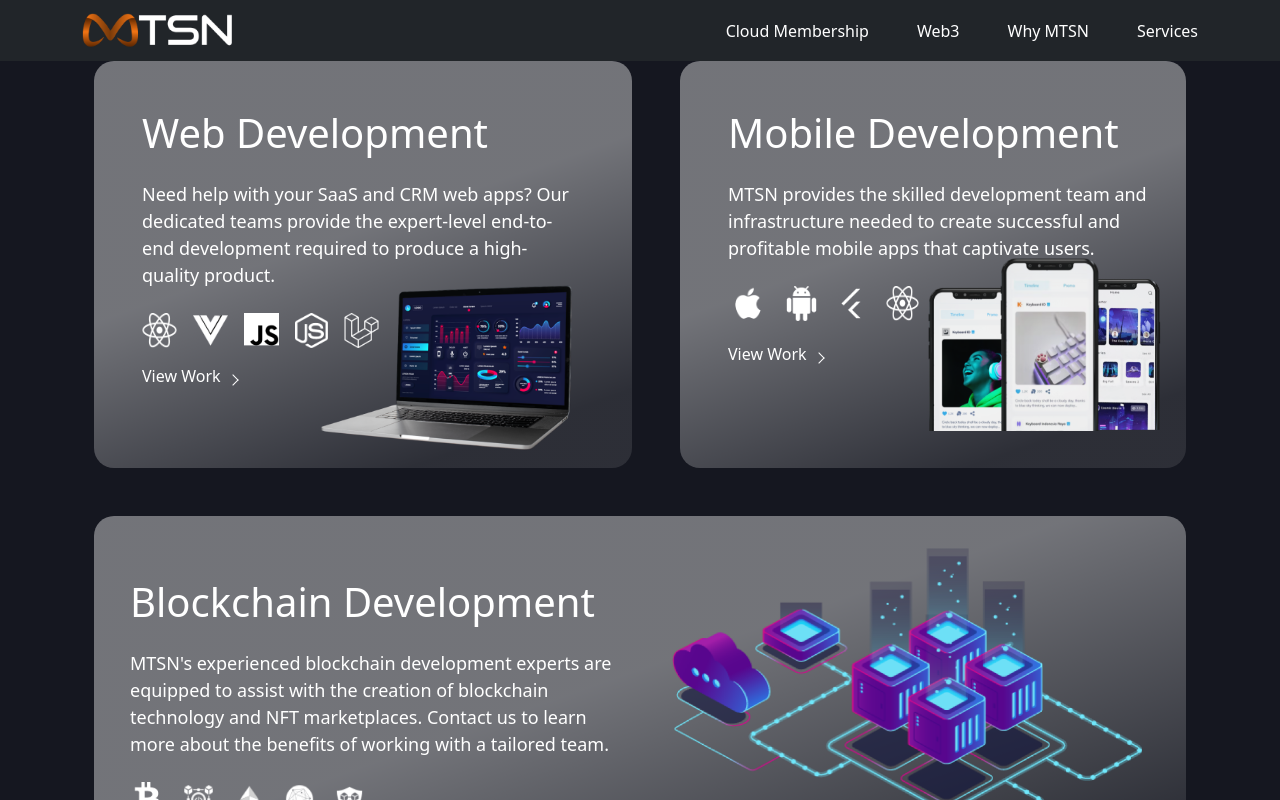
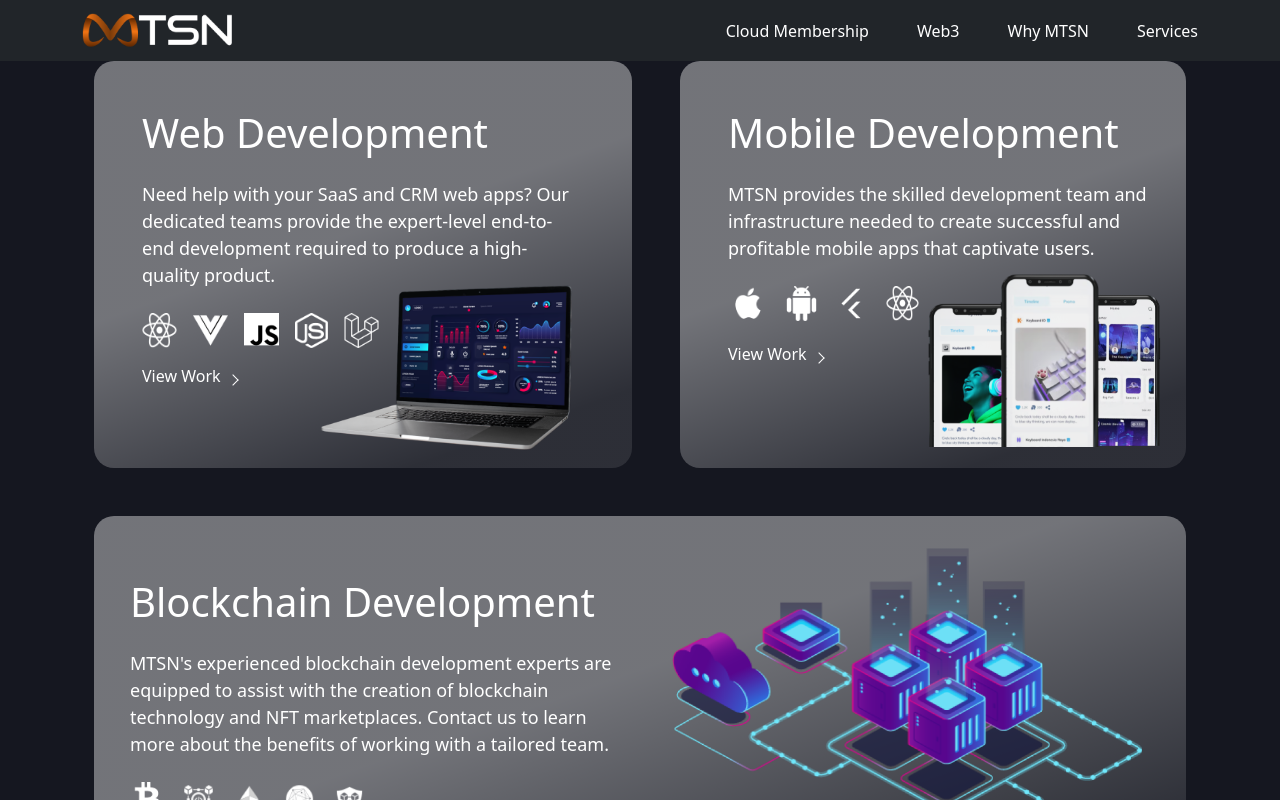
Before and after one commit to ihtshamali/MTSN, a Next.js app: page /components/Home/services/Services in a window 1280 px wide. Shown: the top 800 px of the page. Built offline with nearby package versions, Linux system fonts and the light colour scheme.

Commit message:
Update globals.css

```diff
--- a/styles/globals.css
+++ b/styles/globals.css
@@ -894,7 +894,7 @@
 }
 
 .mt-n6r {
-  margin-top: -7.5rem;
+  margin-top: -6.5rem;
   margin-right: 0.5rem;
 }
 @media (min-width: 992px){
```
